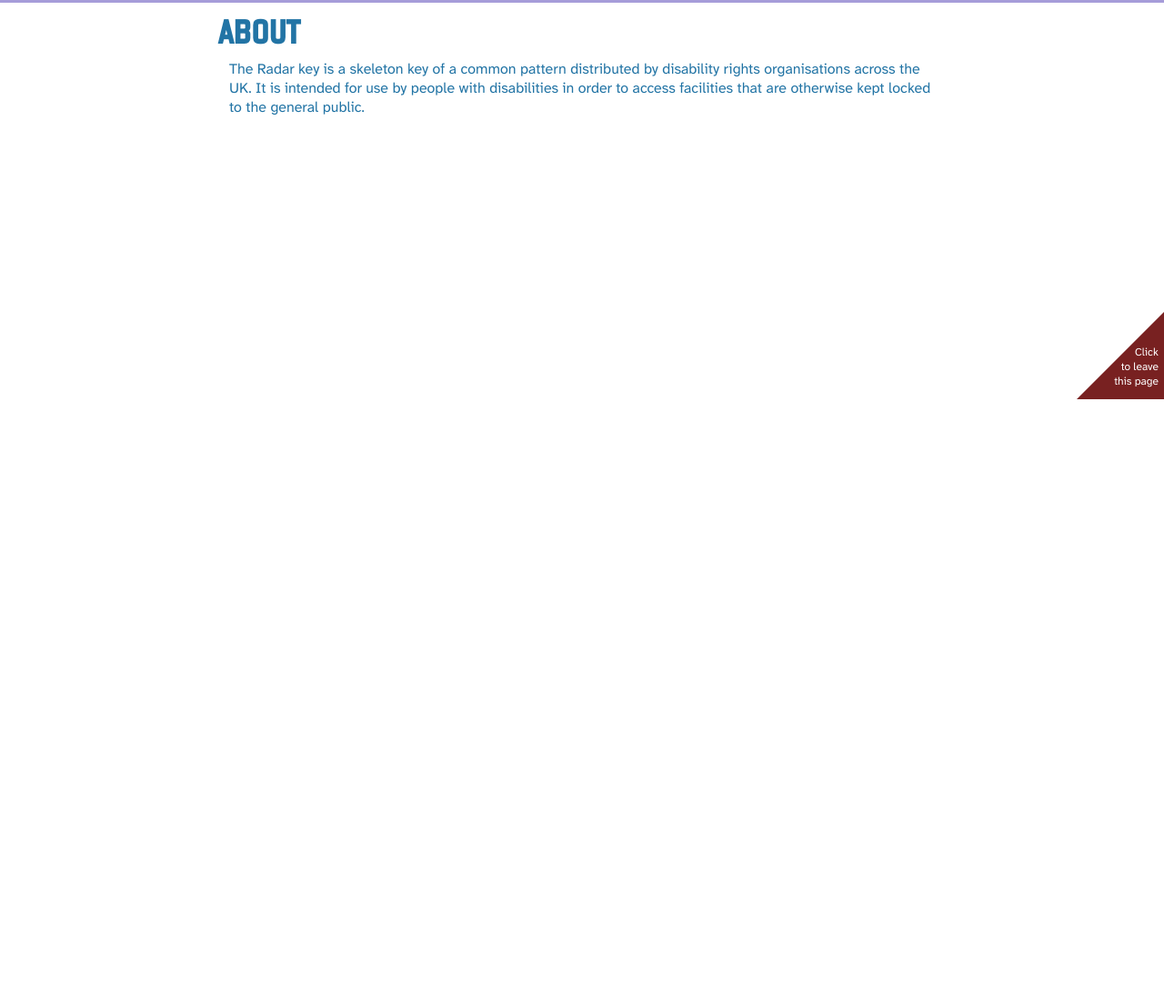
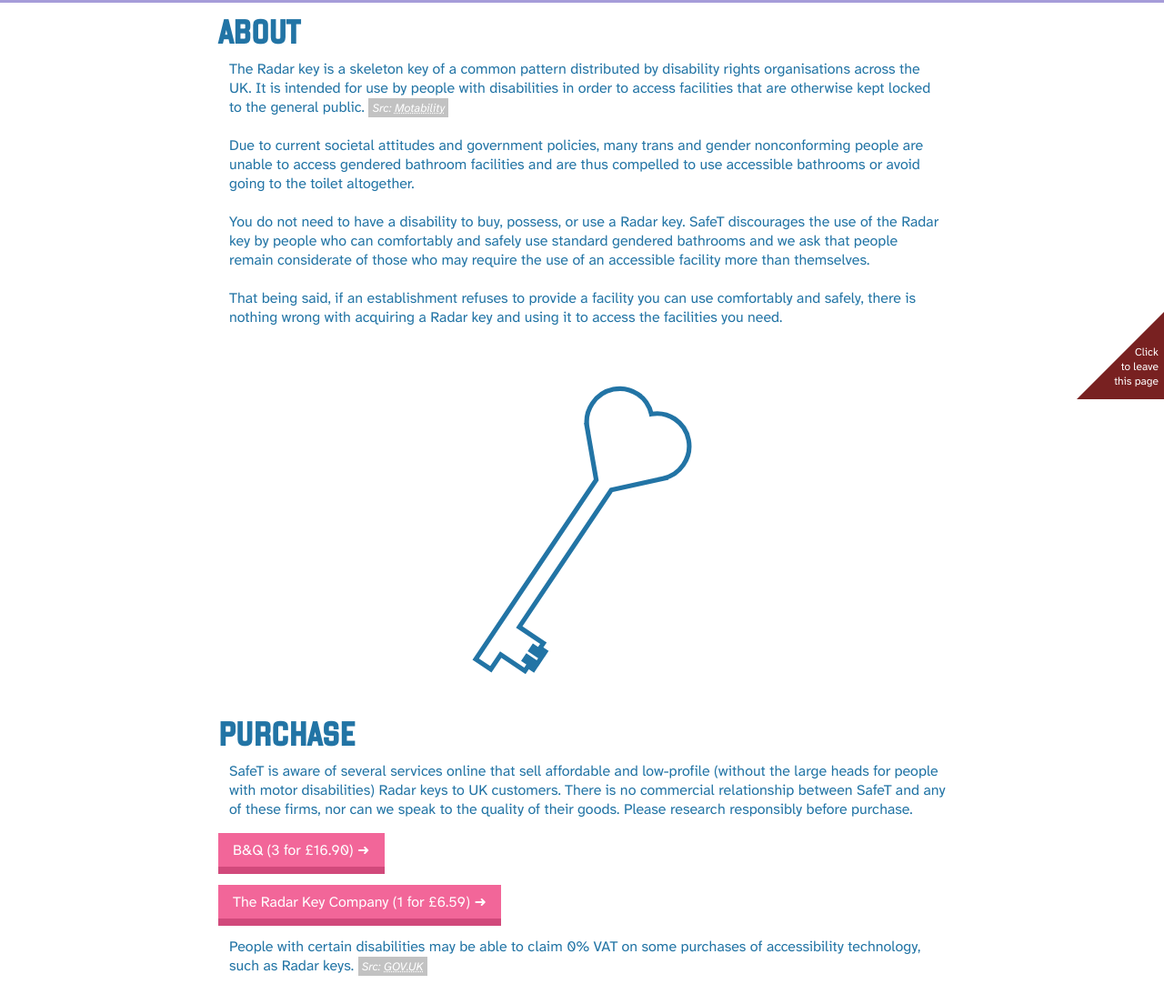
Before and after one commit to GameDesert/SafeT, a plain HTML site: page directory/howto/radarkey.html in a window 1280 px wide. Shown: the part 361-1465 px from the top of the page at 91% size. Before the commit the page ends 800 px from the top, so only its background shows below. Drawn offline with Linux system fonts and the light colour scheme.

Commit message:
Radar key guide finished

```diff
--- a/directory/howto/radarkey.html
+++ b/directory/howto/radarkey.html
@@ -116,11 +116,25 @@
     </section>
     <section class="block">
       <h2>About</h2>
-      <p>The Radar key is a skeleton key of a common pattern distributed by disability rights organisations across the UK. It is intended for use by people with disabilities in order to access facilities that are otherwise kept locked to the general public.
+      <p>The Radar key is a skeleton key of a common pattern distributed by disability rights organisations across the UK. It is intended for use by people with disabilities in order to access facilities that are otherwise kept locked to the general public. <cite>Src: <a href="https://news.motability.co.uk/everyday-tips/radar-keys-explained-what-are-they-where-can-i-use-them-and-how-do-i-get-one/" target="_blank">Motability</a></cite>
         <br>
         <br>
-
+        Due to current societal attitudes and government policies, many trans and gender nonconforming people are unable to access gendered bathroom facilities and are thus compelled to use accessible bathrooms or avoid going to the toilet altogether.
+        <br>
+        <br>
+        You do not need to have a disability to buy, possess, or use a Radar key. SafeT discourages the use of the Radar key by people who can comfortably and safely use standard gendered bathrooms and we ask that people remain considerate of those who may require the use of an accessible facility more than themselves.
+        <br>
+        <br>
+        That being said, if an establishment refuses to provide a facility you can use comfortably and safely, there is nothing wrong with acquiring a Radar key and using it to access the facilities you need.
       </p>
+    </section>
+    <svg style="display: block; margin-left: auto; margin-right: auto; width: 30dvw;" version="1.1" viewBox="0 0 135.47 135.47" xml:space="preserve" xmlns="http://www.w3.org/2000/svg"><path d="m89.386 14.946a12.637 12.833 33.885 0 0-17.646 3.6074 12.637 12.833 33.885 0 0-1.98 9.4528l-0.03651-0.02452 3.528 20.198-46.736 69.591 5.8547 3.9319 3.8375-5.7141 9.3729 6.2947 1.2779-1.9029 2.0317 1.3644 0.54173-0.80665-4.0638-2.7292 0.99665-1.484 4.0638 2.7292 1.5592-2.3218-4.0638-2.7292 0.99665-1.484 4.0638 2.7292 0.54173-0.80664-2.0317-1.3644 1.2779-1.9029-9.3729-6.2946 35.694-53.15 20.052-4.3957-0.03657-0.02452a12.637 12.833 33.885 0 0 7.992-5.4075 12.637 12.833 33.885 0 0-3.3364-17.699 12.637 12.833 33.885 0 0-9.1311-1.9143 12.637 12.833 33.885 0 0-5.2479-7.7424z" fill="none" stroke="#2274a5" stroke-width="1.8257" style="paint-order:fill markers stroke"/><path d="m52.255 159.05v54.62" fill="#f00" stroke-width="4.2333" style="paint-order:fill markers stroke"/></svg>
+    <section class="block">
+      <h2>Purchase</h2>
+      <p>SafeT is aware of several services online that sell affordable and low-profile (without the large heads for people with motor disabilities) Radar keys to UK customers. There is no commercial relationship between SafeT and any of these firms, nor can we speak to the quality of their goods. Please research responsibly before purchase.</p>
+      <a href="https://www.diy.com/departments/afit-radar-key-facilities-grip-zinc-plated-genuine-n-c-phlexicare-pack-of-3/5056699762397_BQ.prd" target="_blank" class="cta">B&Q (3 for £16.90)</a>
+      <a href="https://www.radarkey.org/" target="_blank" class="cta">The Radar Key Company (1 for £6.59)</a>
+      <p>People with certain disabilities may be able to claim 0% VAT on some purchases of accessibility technology, such as Radar keys. <cite>Src: <a href="https://www.gov.uk/guidance/vat-relief-on-certain-goods-if-you-have-a-disability" target="_blank">GOV.UK</a></cite></p>
     </section>
 </body>
 </html>
--- a/style.css
+++ b/style.css
@@ -283,3 +283,29 @@ kbd.key {
   padding: 2px 3px;
   border-radius: 3px;
 }
+
+cite {
+  background-color: rgb(194, 194, 194);
+  padding: 2px 4px;
+  font-family: 'Atkinson Next', sans-serif;
+  font-style: italic;
+  font-size: 0.8em;
+
+  color: white;
+}
+
+cite a {
+  text-decoration-style: dotted;
+  border-bottom: 0px solid white;
+  color: white;
+
+  transition: 0.25s;
+
+  box-sizing: content-box;
+}
+
+cite a:hover {
+  text-decoration-color: rgb(194, 194, 194);
+  color: white;
+  border-bottom: 4px solid white;
+}
```
